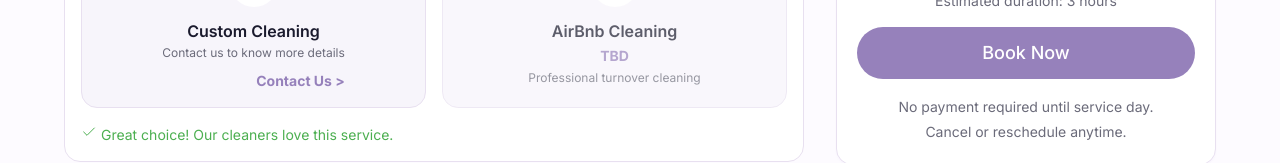
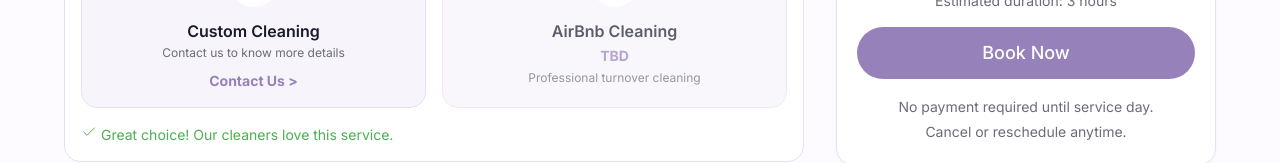
Before and after one commit to Maito-J/Queren, a React (Vite) app: page /booking in a window 1280 px wide. Shown: the part 518-681 px from the top of the page. Built offline with nearby package versions, Linux system fonts and the light colour scheme; no server answers.

Commit message:
fix(ui): Center Contact Us link on desktop booking cards

```diff
--- a/src/pages/public/BookingPage/BookingPage.css
+++ b/src/pages/public/BookingPage/BookingPage.css
@@ -231,7 +231,13 @@
     font-size: var(--font-size-sm);
     text-decoration: none;
     margin-top: var(--space-2);
-    align-self: flex-end;
+    align-self: center;
+}
+
+@media (max-width: 600px) {
+    .service-contact-link {
+        align-self: flex-end;
+    }
 }
 
 .service-contact-link:hover {
```
